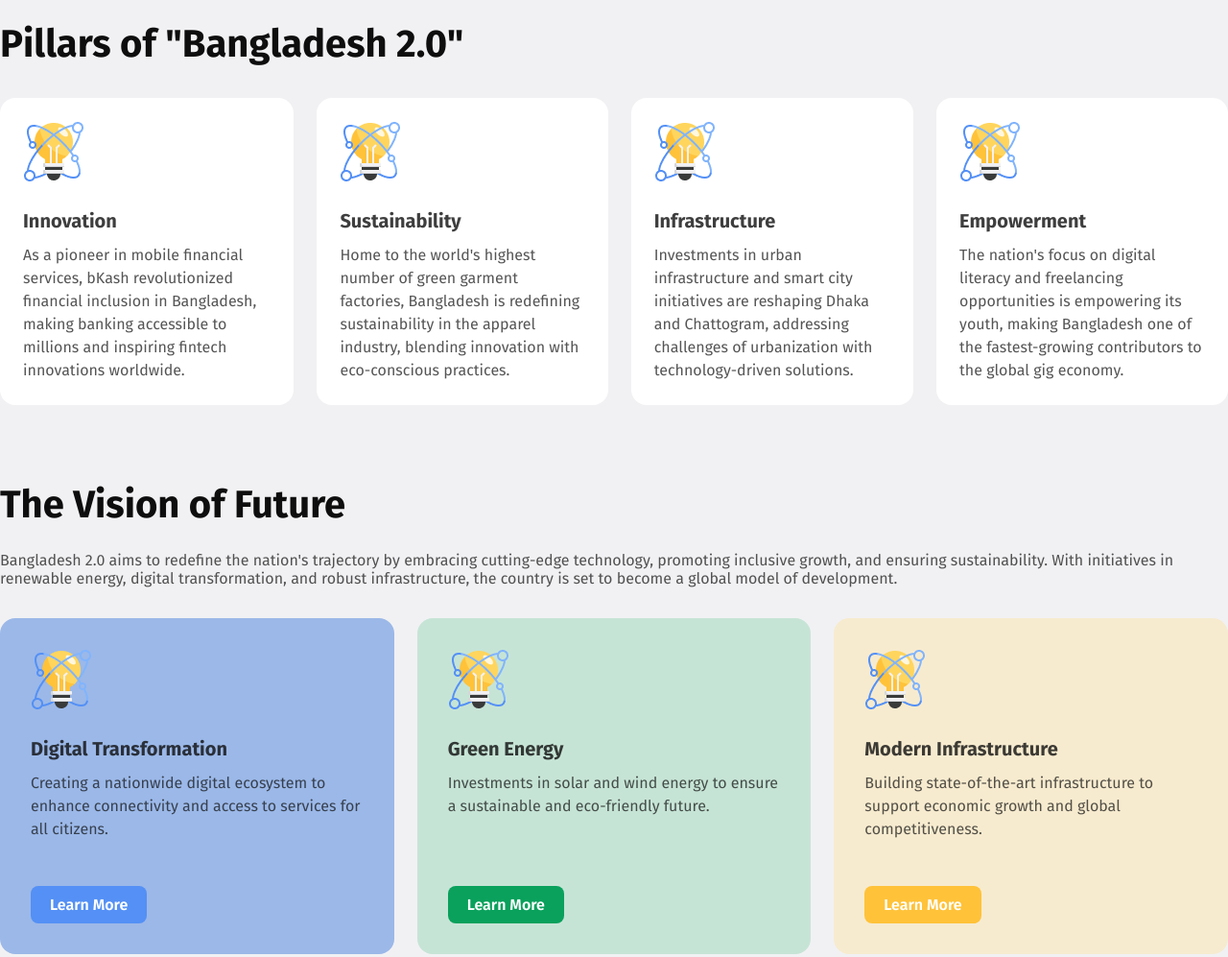
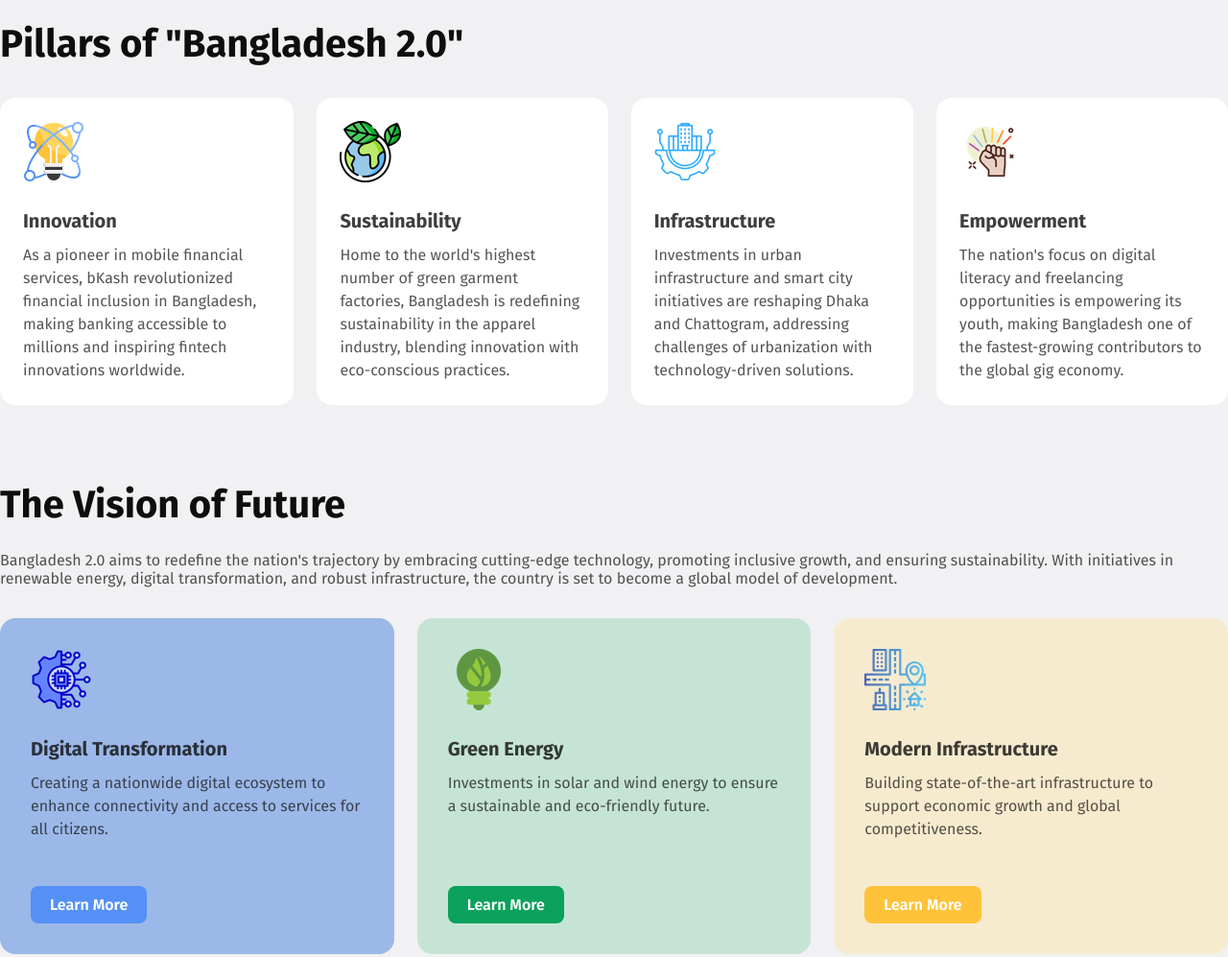
Before and after one commit to Captain-Kanak/PH-Assignment-1, a plain HTML site: page index.html in a window 1280 px wide. Shown: the part 720-1717 px from the top of the page at 96% size. Drawn offline with Linux system fonts and the light colour scheme.

Commit message:
modify different icons and imagse

```diff
--- a/index.html
+++ b/index.html
@@ -37,20 +37,20 @@
                     </p>
                 </div>
                 <div class="pillars-card">
-                    <img src="assets/card-icon.png" alt="">
+                    <img src="assets/sustainability.png" alt="">
                     <h3>Sustainability</h3>
                     <p>Home to the world's highest number of green garment factories, Bangladesh is redefining
                         sustainability in the apparel industry, blending innovation with eco-conscious practices.</p>
                 </div>
                 <div class="pillars-card">
-                    <img src="assets/card-icon.png" alt="">
+                    <img src="assets/infrastructure.png" alt="">
                     <h3>Infrastructure</h3>
                     <p>Investments in urban infrastructure and smart city initiatives are reshaping Dhaka and
                         Chattogram, addressing challenges of urbanization with technology-driven solutions.
                     </p>
                 </div>
                 <div class="pillars-card">
-                    <img src="assets/card-icon.png" alt="">
+                    <img src="assets/empowerment.png" alt="">
                     <h3>Empowerment</h3>
                     <p>The nation's focus on digital literacy and freelancing opportunities is empowering its youth,
                         making Bangladesh one of the fastest-growing contributors to the global gig economy.</p>
@@ -66,20 +66,20 @@
             </p>
             <div class="future-vision-card-container">
                 <div class="future-vision-card card-1">
-                    <img src="assets/card-icon.png" alt="">
+                    <img src="assets/digital_transformation.png" alt="">
                     <h3>Digital Transformation</h3>
                     <p>Creating a nationwide digital ecosystem to enhance connectivity and access to services for
                         all citizens.</p>
                     <button class="future-vision-card-btn-1">Learn More</button>
                 </div>
                 <div class="future-vision-card card-2">
-                    <img src="assets/card-icon.png" alt="">
+                    <img src="assets/green_energy.png" alt="">
                     <h3>Green Energy</h3>
                     <p>Investments in solar and wind energy to ensure a sustainable and eco-friendly future.</p>
                     <button class="future-vision-card-btn-2">Learn More</button>
                 </div>
                 <div class="future-vision-card card-3">
-                    <img src="assets/card-icon.png" alt="">
+                    <img src="assets/modern_infrastructure.png" alt="">
                     <h3>Modern Infrastructure</h3>
                     <p>Building state-of-the-art infrastructure to support economic growth and global
                         competitiveness.</p>
@@ -172,10 +172,10 @@
                         with a certain degree of justification, be able to speak of humankind as civilized</p>
                     <button>Read More</button>
                 </div>
-                <img src="assets/satelite.png" alt="">
+                <img src="assets/news-img-2.jpg" alt="">
             </div>
             <div class="news">
-                <img src="assets/satelite.png" alt="">
+                <img src="assets/news-img-3.jpg" alt="">
                 <div class="news-content">
                     <h3>Bangladesh Launches New Satellite</h3>
                     <img src="assets/al-jazeera.png" alt="">
```
Also changed, not shown: assets/digital_transformation.png (added), assets/empowerment.png (added), assets/green_energy.png (added), assets/infrastructure.png (added), assets/modern_infrastructure.png (added), assets/news-img-2.jpg (added), assets/news-img-3.jpg (added), assets/sustainability.png (added).
